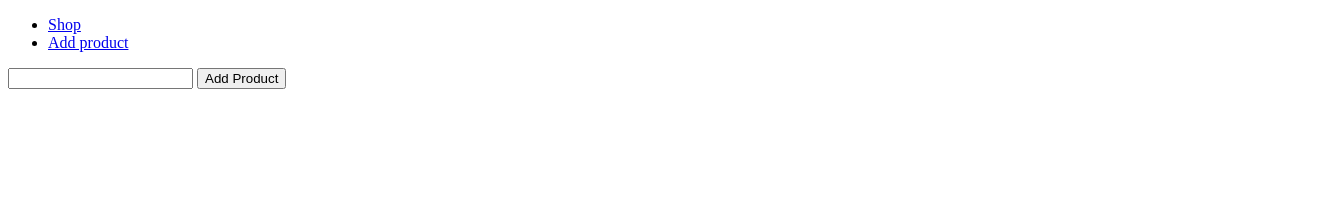
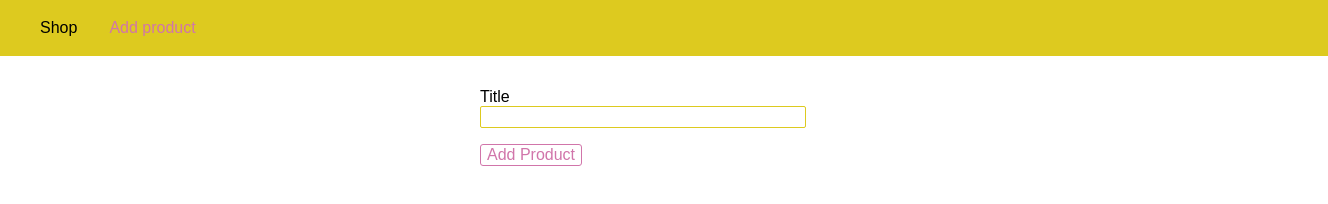
Before and after one commit to elegiya/node-app, a website: page views/add-product.html in a window 1280 px wide. Shown: the whole page, 1328 px wide, since content can reach past the window. Drawn offline with Linux system fonts and the light colour scheme.

Commit message:
Add styling for add-profuct and 404 page

```diff
--- a/views/add-product.html
+++ b/views/add-product.html
@@ -1,26 +1,116 @@
 <!DOCTYPE html>
 <html lang="en">
+
 <head>
     <meta charset="UTF-8">
     <meta http-equiv="X-UA-Compatible" content="IE=edge">
     <meta name="viewport" content="width=device-width, initial-scale=1.0">
     <title>Document</title>
+    <style>
+        body {
+            padding: 0;
+            margin: 0;
+            font-family: sans-serif;
+        }
+
+        main {
+            padding: 1rem;
+        }
+
+        .main-header {
+            width: 100%;
+            height: 3.5rem;
+            background-color: #ddca1f;
+            padding: 0 1.5rem;
+        }
+
+        .main-header__nav {
+            height: 100%;
+            display: flex;
+            align-items: center;
+        }
+
+        .main-header__item-list {
+            list-style: none;
+            margin: 0;
+            padding: 0;
+            display: flex;
+        }
+
+        .main-header__item {
+            margin: 0 1rem;
+            padding: 0;
+        }
+
+        .main-header__item a {
+            text-decoration: none;
+            color: black;
+        }
+
+        .main-header__item a:hover,
+        .main-header__item a:active,
+        .main-header__item a.active {
+            color: #d175aa;
+        }
+
+        .product-form {
+            width: 20rem;
+            max-width: 90%;
+            margin: auto;
+        }
+
+        .form-control {
+            margin: 1rem 0;
+        }
+
+        .form-control label,
+        .form-control input {
+            display: block;
+            width: 100%;
+        }
+
+        .form-control input {
+            border: 1px solid #ddca1f;
+            font: inherit;
+            border-radius: 2px;
+        }
+
+        button {
+            font: inherit;
+            border: 1px solid #d175aa;
+            color: #d175aa;
+            background: white;
+            border-radius: 3px;
+            cursor: pointer;
+        }
+
+        button:hover,
+        button:active {
+            background-color: #d175aa;
+            color: white;
+        }
+    </style>
 </head>
+
 <body>
-    <header>
-        <nav>
-            <ul>
-                <li><a href="/">Shop</a></li>
-                <li><a href="/admin/add-product">Add product</a></li>
+    <header class="main-header">
+        <nav class="main-header__nav">
+            <ul class="main-header__item-list">
+                <li class="main-header__item"><a href="/">Shop</a></li>
+                <li class="main-header__item"><a class="active" href="/admin/add-product">Add product</a></li>
             </ul>
         </nav>
     </header>
 
     <main>
-        <form action="/admin/add-product" method="POST">
-            <input type="text" name="title">
+        <form class="product-form" action="/admin/add-product" method="POST">
+            <div class="form-control">
+                <label for="title">Title</label>
+                <input type="text" name="title" id="title">
+            </div>
             <button type="submit">Add Product</button>
         </form>
     </main>
 </body>
+
 </html>
```
Also changed, not shown: views/404.html (+55 -0 lines), views/shop.html (+13 -3 lines).
